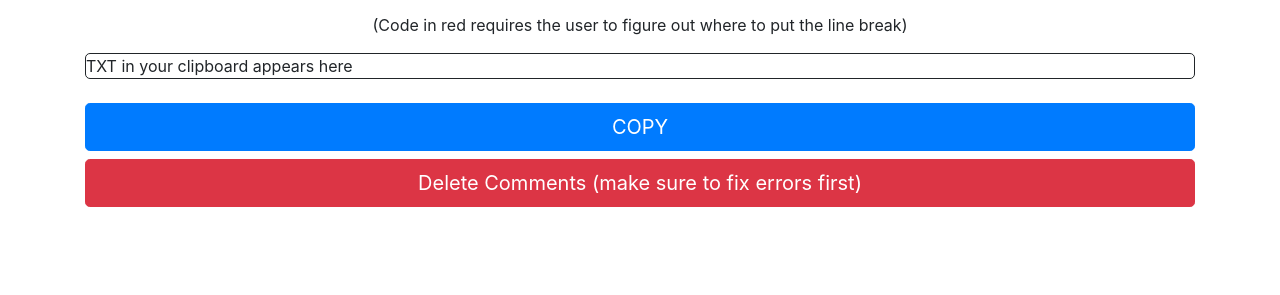
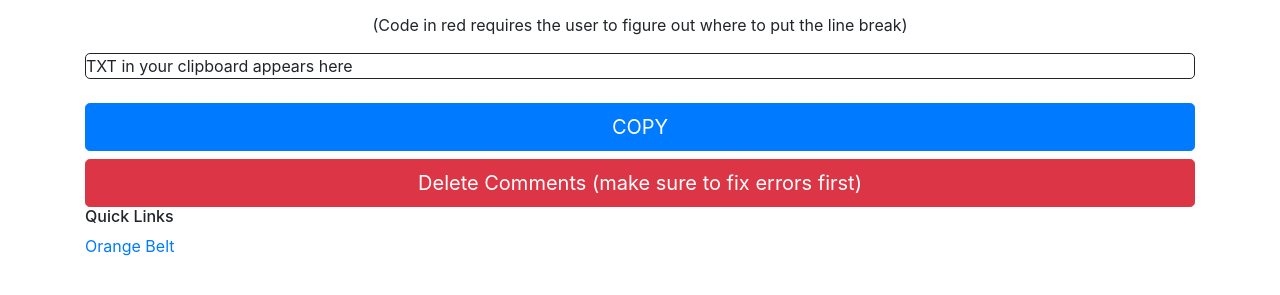
Before and after one commit to KihtrakRaknas/codeNinjaTool, a plain HTML site: page index.html in a window 1280 px wide. Shown: the part 83-378 px from the top of the page. Drawn offline with nearby package versions, Linux system fonts and the light colour scheme.

Commit message:
added quick links

```diff
--- a/index.html
+++ b/index.html
@@ -36,7 +36,11 @@
 <br>
 <button type="button" onclick="copy()" class="btn btn-primary btn-lg btn-block">COPY</button>
 <button type="button" onclick="del()" class="btn btn-danger btn-lg btn-block">Delete Comments (make sure to fix errors first)</button>
-</div>
+<div class=""text-center">
+                         <h6>Quick Links</h6>
+                         <a href="https://online.flowpaper.com/7831075c/OrangeBeltv2r13/">Orange Belt</a>
+ </div>
+    </div>
 <!-- Optional JavaScript -->
     <!-- jQuery first, then Popper.js, then Bootstrap JS -->
     <script src="https://code.jquery.com/jquery-3.3.1.slim.min.js" integrity="sha384-q8i/X+965DzO0rT7abK41JStQIAqVgRVzpbzo5smXKp4YfRvH+8abtTE1Pi6jizo" crossorigin="anonymous"></script>
```
